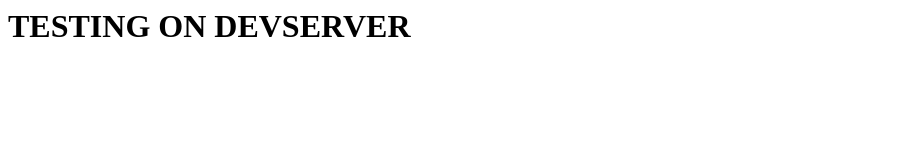
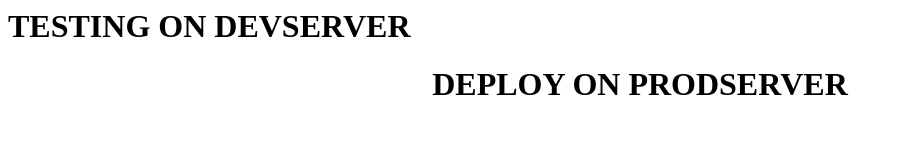
Before and after one commit to srk2114/2dock1jenkins, a plain HTML site: page index.html in a window 1280 px wide. Shown: the whole page, without its empty margins (0-903 px from the left). Drawn offline with Linux system fonts and the light colour scheme.

Commit message:
second commit

```diff
--- a/index.html
+++ b/index.html
@@ -1 +1,2 @@
 <h1> TESTING ON DEVSERVER </h1>
+<h1> <center> DEPLOY ON PRODSERVER </center> </h1>
```
